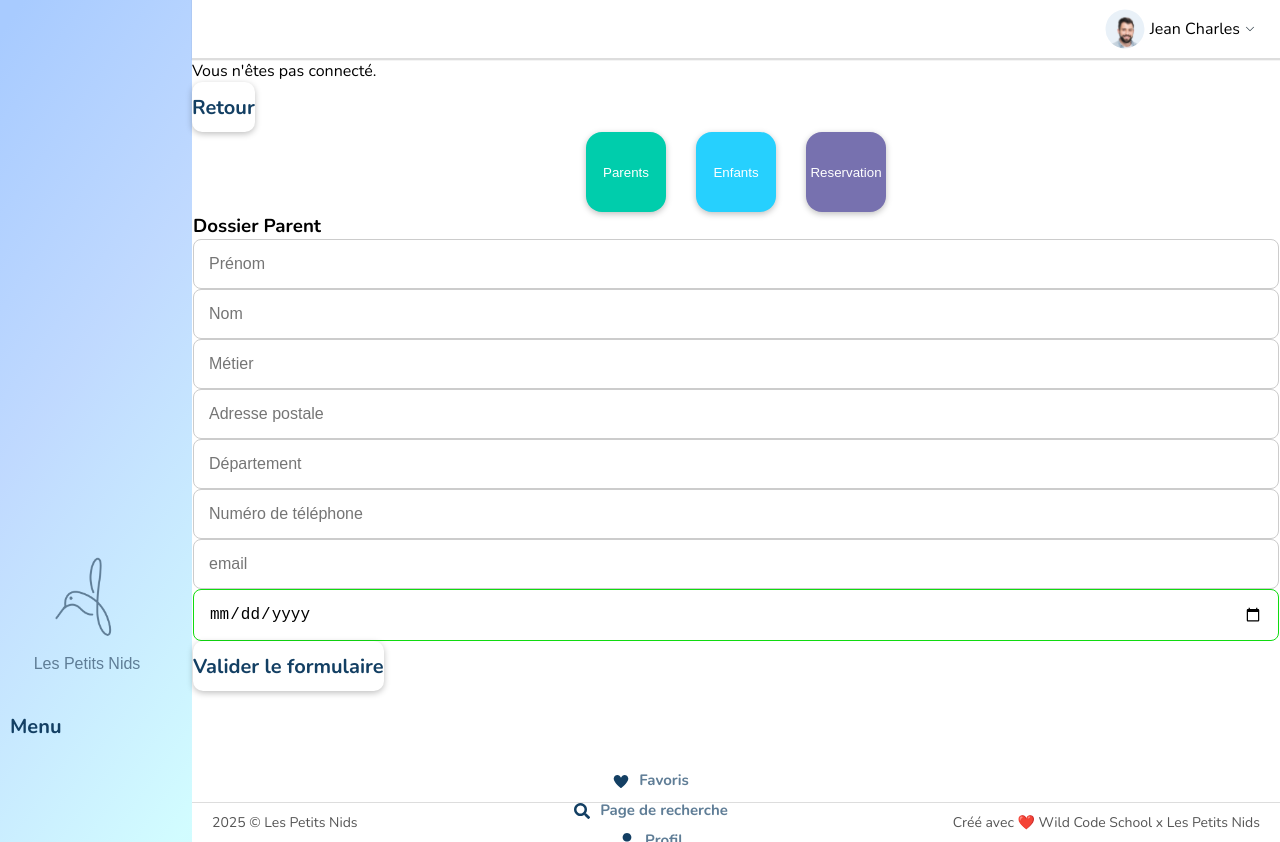
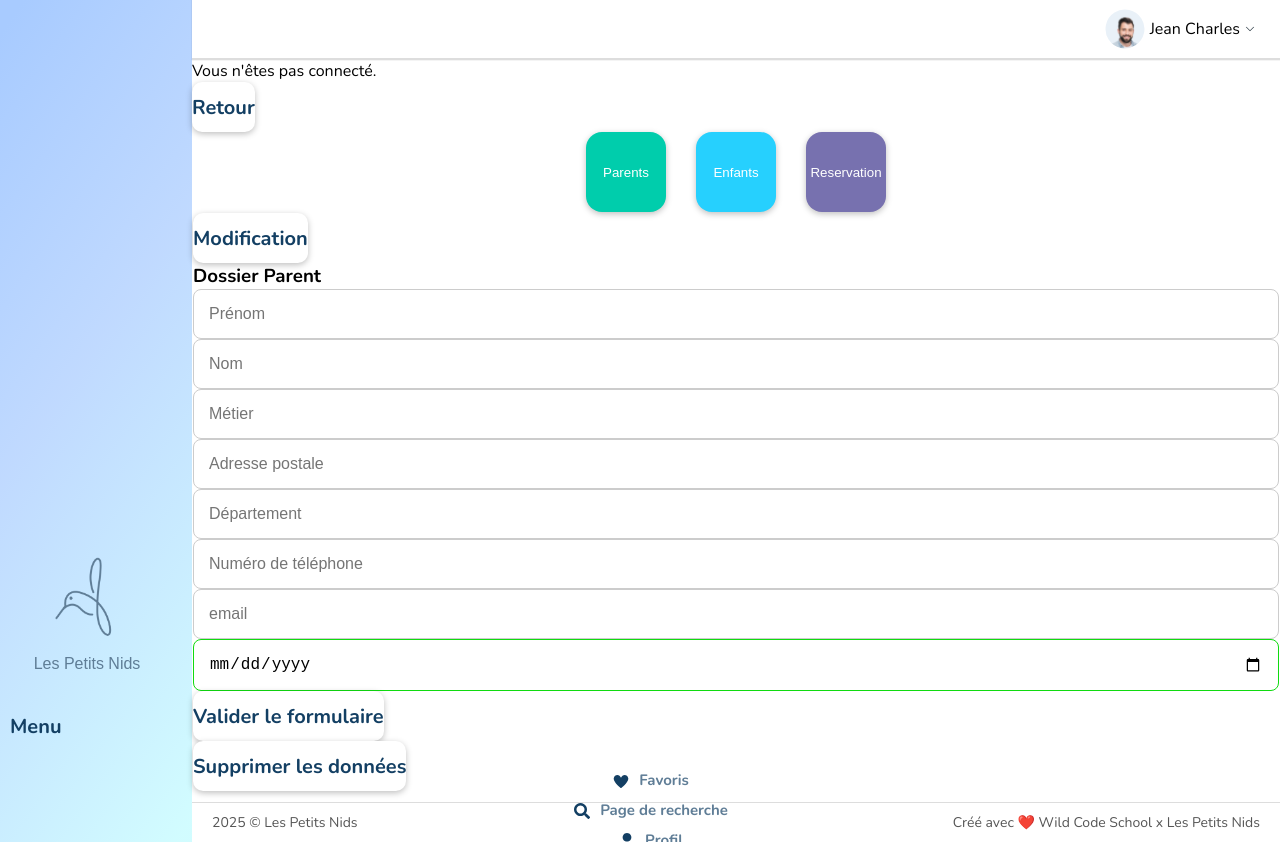
Before and after one commit to naiiipan44/Les-Petits-Nids, a React (Vite) app in the folder client/: page /parent in a window 1280 px wide. Both pictures are taken after a click on the button "Dossier Parents". Built offline with nearby package versions, Linux system fonts and the light colour scheme; no server answers; a web font is replaced by a local one.

Commit message:
Connect delete and update routes on parent to front end button in respective component + retrieve user id in the cookie to add dynamic id in those request

```diff
--- a/client/src/components/ParentFolder.tsx
+++ b/client/src/components/ParentFolder.tsx
@@ -1,88 +1,63 @@
-import type { FormEvent } from "react";
-import useToast from "../hooks/useToast";
+import { useEffect, useState } from "react";
+import ParentFolderCreate from "./ParentFolderCreate";
+import ParentFolderEdit from "./ParentFolderEdit";
 
 function ParentFolder() {
-  const { success, error } = useToast();
+  const [edit, setEdit] = useState(false);
+  const [parentId, setParentId] = useState<string>("");
 
-  function handleSubmit(e: FormEvent<HTMLFormElement>) {
-    e.preventDefault();
-    const formData = new FormData(e.currentTarget);
-    const data = Object.fromEntries(formData.entries());
+  useEffect(() => {
+    const checkUser = async () => {
+      try {
+        const response = await fetch(
+          `${import.meta.env.VITE_API_URL}/api/user/me`,
+          {
+            method: "GET",
+            credentials: "include",
+          },
+        );
 
-    fetch(`${import.meta.env.VITE_API_URL}/api/parent`, {
-      method: "POST",
-      headers: {
-        "content-type": "application/json",
-      },
-      body: JSON.stringify(data),
-    })
-      .then((response) => response.json())
-      .then((message) => {
-        if (!message.errors) {
-          success("Vous avez bien complété votre dossier !");
-        } else {
-          error("Le dossier est invalide");
+        if (response.status === 200) {
+          const user = await response.json();
+          if (user.user.id) {
+            setParentId(user.user.id);
+          }
         }
-      });
+      } catch (error) {
+        console.error(
+          "Erreur lors de la récupération de l'utilisateur :",
+          error,
+        );
+      }
+    };
+
+    checkUser();
+  }, []);
+
+  console.warn(parentId);
+  function handleSupress() {
+    fetch(`${import.meta.env.VITE_API_URL}/api/parent/${parentId}`, {
+      method: "DELETE",
+    });
   }
 
   return (
     <>
-      <h3>Dossier Parent</h3>
-
-      <form onSubmit={handleSubmit}>
-        <input
-          type="text"
-          placeholder="Prénom"
-          className="input-field"
-          name="firstName"
-        />
-        <input
-          type="text"
-          placeholder="Nom"
-          className="input-field"
-          name="lastName"
-        />
-        <input
-          type="text"
-          placeholder="Métier"
-          className="input-field"
-          name="job"
-        />
-        <input
-          type="text"
-          placeholder="Adresse postale"
-          className="input-field"
-          name="adress"
-        />
-        <input
-          type="number"
-          placeholder="Département"
-          className="input-field"
-          name="zipCode"
-        />
-        <input
-          type="tel"
-          placeholder="Numéro de téléphone"
-          className="input-field"
-          name="numTel"
-        />
-        <input
-          type="email"
-          placeholder="email"
-          className="input-field"
-          name="mail"
-        />
-        <input
-          type="date"
-          placeholder="Date de naissance"
-          className="input-field"
-          name="birthDate"
-        />
-        <button type="submit" className="button-secondary">
-          Valider le formulaire
-        </button>
-      </form>
+      <button
+        className="button-secondary"
+        type="button"
+        onClick={() => setEdit(!edit)}
+      >
+        {edit ? "Création" : "Modification"}
+      </button>
+      {edit ? <ParentFolderEdit parentId={parentId} /> : <ParentFolderCreate />}
+      <button
+        className="button-secondary"
+        type="button"
+        onClick={handleSupress}
+      >
+        Supprimer les données
+      </button>
     </>
   );
 }
--- /dev/null
+++ b/client/src/components/ParentFolderCreate.tsx
@@ -0,0 +1,90 @@
+import type { FormEvent } from "react";
+import useToast from "../hooks/useToast";
+
+function ParentFolderCreate() {
+  const { success, error } = useToast();
+
+  function handleSubmit(e: FormEvent<HTMLFormElement>) {
+    e.preventDefault();
+    const formData = new FormData(e.currentTarget);
+    const data = Object.fromEntries(formData.entries());
+
+    fetch(`${import.meta.env.VITE_API_URL}/api/parent`, {
+      method: "POST",
+      headers: {
+        "content-type": "application/json",
+      },
+      body: JSON.stringify(data),
+    })
+      .then((response) => response.json())
+      .then((message) => {
+        if (!message.errors) {
+          success("Vous avez bien complété votre dossier !");
+        } else {
+          error("Le dossier est invalide");
+        }
+      });
+  }
+
+  return (
+    <>
+      <h3>Dossier Parent</h3>
+
+      <form onSubmit={handleSubmit}>
+        <input
+          type="text"
+          placeholder="Prénom"
+          className="input-field"
+          name="firstName"
+        />
+        <input
+          type="text"
+          placeholder="Nom"
+          className="input-field"
+          name="lastName"
+        />
+        <input
+          type="text"
+          placeholder="Métier"
+          className="input-field"
+          name="job"
+        />
+        <input
+          type="text"
+          placeholder="Adresse postale"
+          className="input-field"
+          name="adress"
+        />
+        <input
+          type="number"
+          placeholder="Département"
+          className="input-field"
+          name="zipCode"
+        />
+        <input
+          type="tel"
+          placeholder="Numéro de téléphone"
+          className="input-field"
+          name="numTel"
+        />
+        <input
+          type="email"
+          placeholder="email"
+          className="input-field"
+          name="mail"
+        />
+        <input
+          type="date"
+          placeholder="Date de naissance"
+          className="input-field"
+          name="birthDate"
+        />
+        <button type="submit" className="button-secondary">
+          Valider le formulaire
+        </button>
+      </form>
+    </>
+  );
+}
+
+export default ParentFolderCreate;
--- /dev/null
+++ b/client/src/components/ParentFolderEdit.tsx
@@ -0,0 +1,91 @@
+import type { FormEvent } from "react";
+import useToast from "../hooks/useToast";
+import type { ParentFolderEditProps } from "../types/ParentFolderEditProps";
+
+function ParentFolderEdit({ parentId }: Readonly<ParentFolderEditProps>) {
+  const { success, error } = useToast();
+
+  function handleSubmit(e: FormEvent<HTMLFormElement>) {
+    e.preventDefault();
+    const formData = new FormData(e.currentTarget);
+    const data = Object.fromEntries(formData.entries());
+
+    fetch(`${import.meta.env.VITE_API_URL}/api/parent/${parentId}`, {
+      method: "PUT",
+      headers: {
+        "content-type": "application/json",
+      },
+      body: JSON.stringify(data),
+    })
+      .then((response) => response.json())
+      .then((message) => {
+        if (!message.errors) {
+          success("Vous avez bien complété votre dossier !");
+        } else {
+          error("Le dossier est invalide");
+        }
+      });
+  }
+
+  return (
+    <>
+      <h3>Dossier Parent</h3>
+
+      <form onSubmit={handleSubmit}>
+        <input
+          type="text"
+          placeholder="Prénom"
+          className="input-field"
+          name="firstName"
+        />
+        <input
+          type="text"
+          placeholder="Nom"
+          className="input-field"
+          name="lastName"
+        />
+        <input
+          type="text"
+          placeholder="Métier"
+          className="input-field"
+          name="job"
+        />
+        <input
+          type="text"
+          placeholder="Adresse postale"
+          className="input-field"
+          name="adress"
+        />
+        <input
+          type="number"
+          placeholder="Département"
+          className="input-field"
+          name="zipCode"
+        />
+        <input
+          type="tel"
+          placeholder="Numéro de téléphone"
+          className="input-field"
+          name="numTel"
+        />
+        <input
+          type="email"
+          placeholder="email"
+          className="input-field"
+          name="mail"
+        />
+        <input
+          type="date"
+          placeholder="Date de naissance"
+          className="input-field"
+          name="birthDate"
+        />
+        <button type="submit" className="button-secondary">
+          Accepter les changements
+        </button>
+      </form>
+    </>
+  );
+}
+
+export default ParentFolderEdit;
--- /dev/null
+++ b/client/src/types/ParentFolderEditProps.d.ts
@@ -0,0 +1,3 @@
+export interface ParentFolderEditProps {
+  parentId: string;
+}
```
